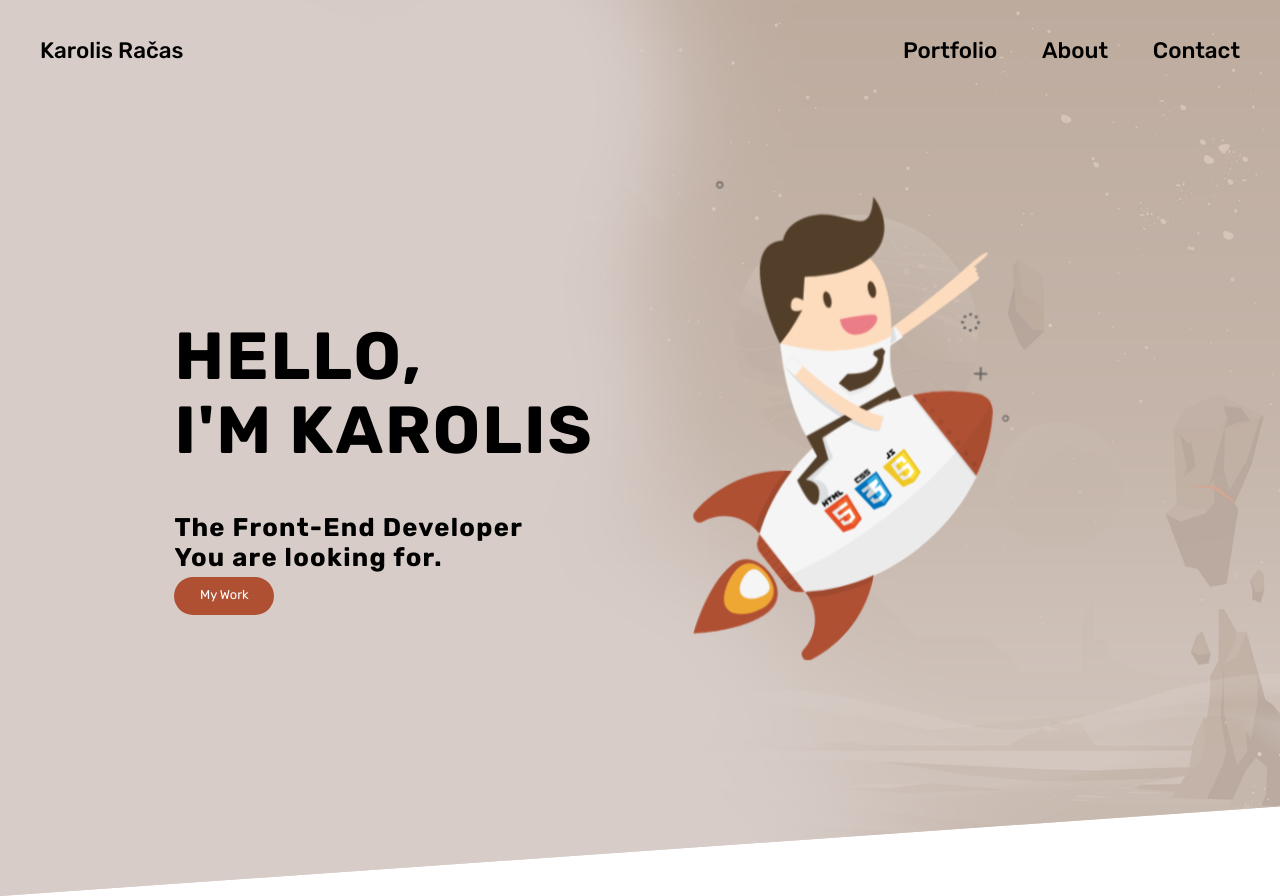
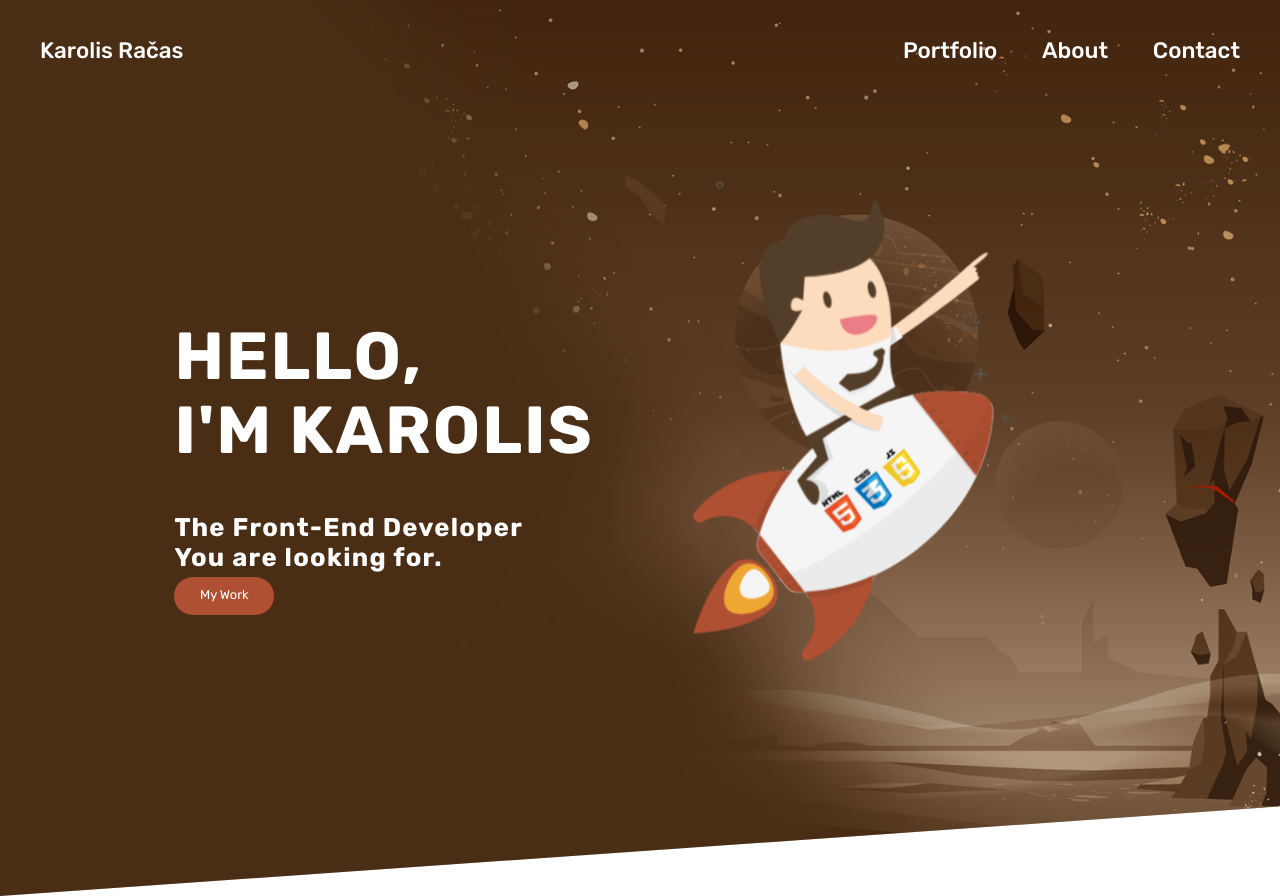
Before and after one commit to karolisracas/portfolio, a plain HTML site: page index.html in a window 1280 px wide. Shown: the top 896 px of the page. Drawn offline with Linux system fonts and the light colour scheme.

Commit message:
dark mode fix

```diff
--- a/style.css
+++ b/style.css
@@ -63,6 +63,7 @@ img {
 }
 
 .navbar {
+  color:#fff;
   position: fixed;
   width: 100%;
   height: 100px;
@@ -101,13 +102,14 @@ img {
 /* HEADER */
 
 .header {
+  color: #fff;
   min-height: 112vh;
   display: flex;
   justify-content: center;
   align-items: center;
   background-color: #d7ccc8;
   flex-wrap: wrap;
-  background-image: url(./img/header_bg.png);
+  background-image: url(./img/header_bg2.png);
   background-repeat: no-repeat;
   background-position: right;
   background-size: cover;
```
